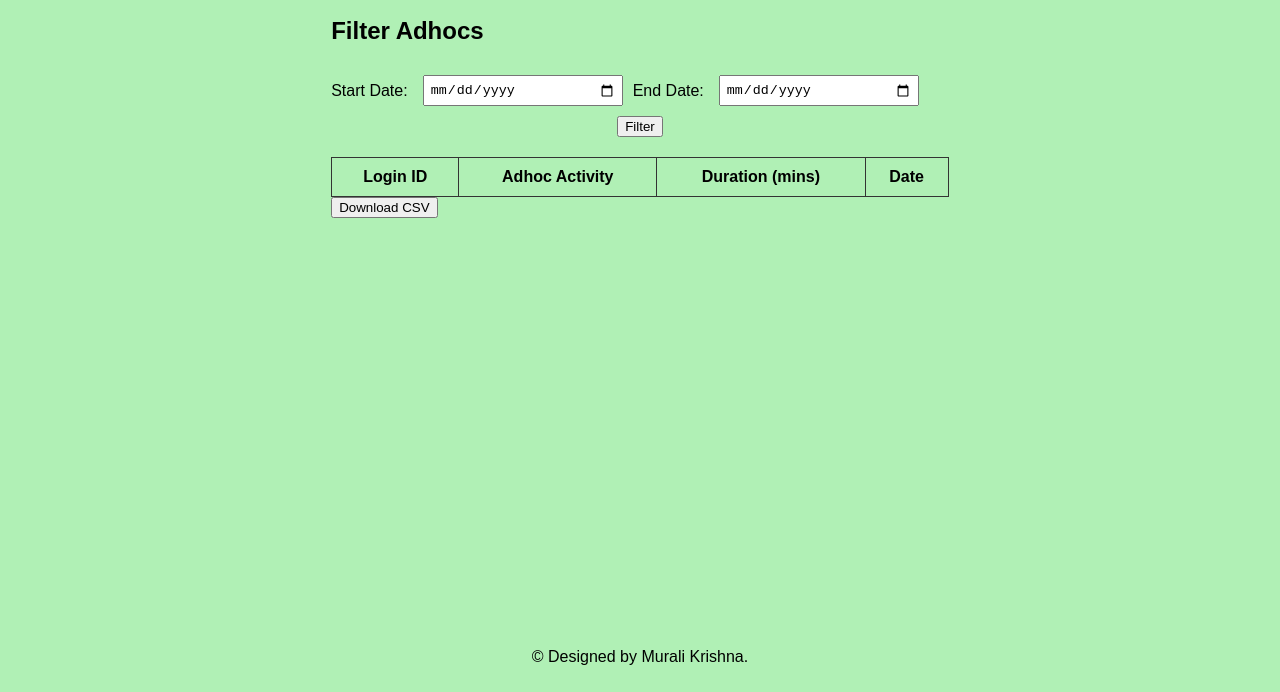
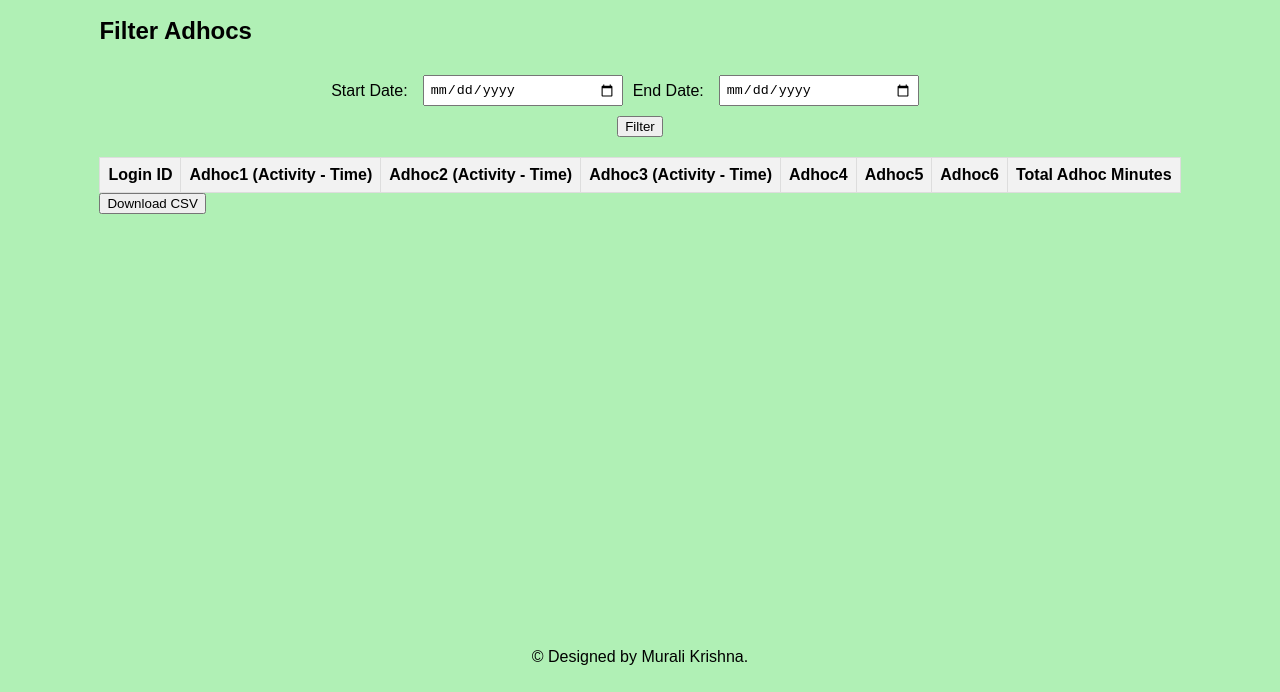
Before and after one commit to Krishna1997-coder/DRT-Adhoc, a website: page public/view_adhocs.html in a window 1280 px wide. Shown: the part 108-800 px from the top of the page. Drawn offline with Linux system fonts and the light colour scheme; no server answers.

Commit message:
new table format for adhocs

```diff
--- a/public/view_adhocs.html
+++ b/public/view_adhocs.html
@@ -8,7 +8,6 @@
     <title>View Adhocs</title>
     <link rel="stylesheet" href="styles.css">
     <style>
-        /* Styles for the filter form */
         #filterForm {
             margin-bottom: 20px;
             display: flex;
@@ -24,11 +23,26 @@
             padding: 5px;
         }
 
-        /* Styles to align the date inputs side by side */
         .date-filters {
             display: flex;
             align-items: center;
-            margin-right: 20px; /* Add space between filters and button */
+            margin-right: 20px;
+        }
+
+        table {
+            width: 100%;
+            border-collapse: collapse;
+            margin-top: 20px;
+        }
+
+        th, td {
+            border: 1px solid #ddd;
+            padding: 8px;
+            text-align: left;
+        }
+
+        th {
+            background-color: #f2f2f2;
         }
     </style>
 </head>
@@ -53,13 +67,17 @@
             <thead>
                 <tr>
                     <th>Login ID</th>
-                    <th>Adhoc Activity</th>
-                    <th>Duration (mins)</th>
-                    <th>Date</th>
+                    <th>Adhoc1 (Activity - Time)</th>
+                    <th>Adhoc2 (Activity - Time)</th>
+                    <th>Adhoc3 (Activity - Time)</th>
+                    <th>Adhoc4</th>
+                    <th>Adhoc5</th>
+                    <th>Adhoc6</th>
+                    <th>Total Adhoc Minutes</th>
                 </tr>
             </thead>
             <tbody>
-                <!-- Adhocs will be dynamically inserted here -->
+                <!-- Data will be inserted dynamically -->
             </tbody>
         </table>
         <button id="downloadBtn">Download CSV</button>
```
